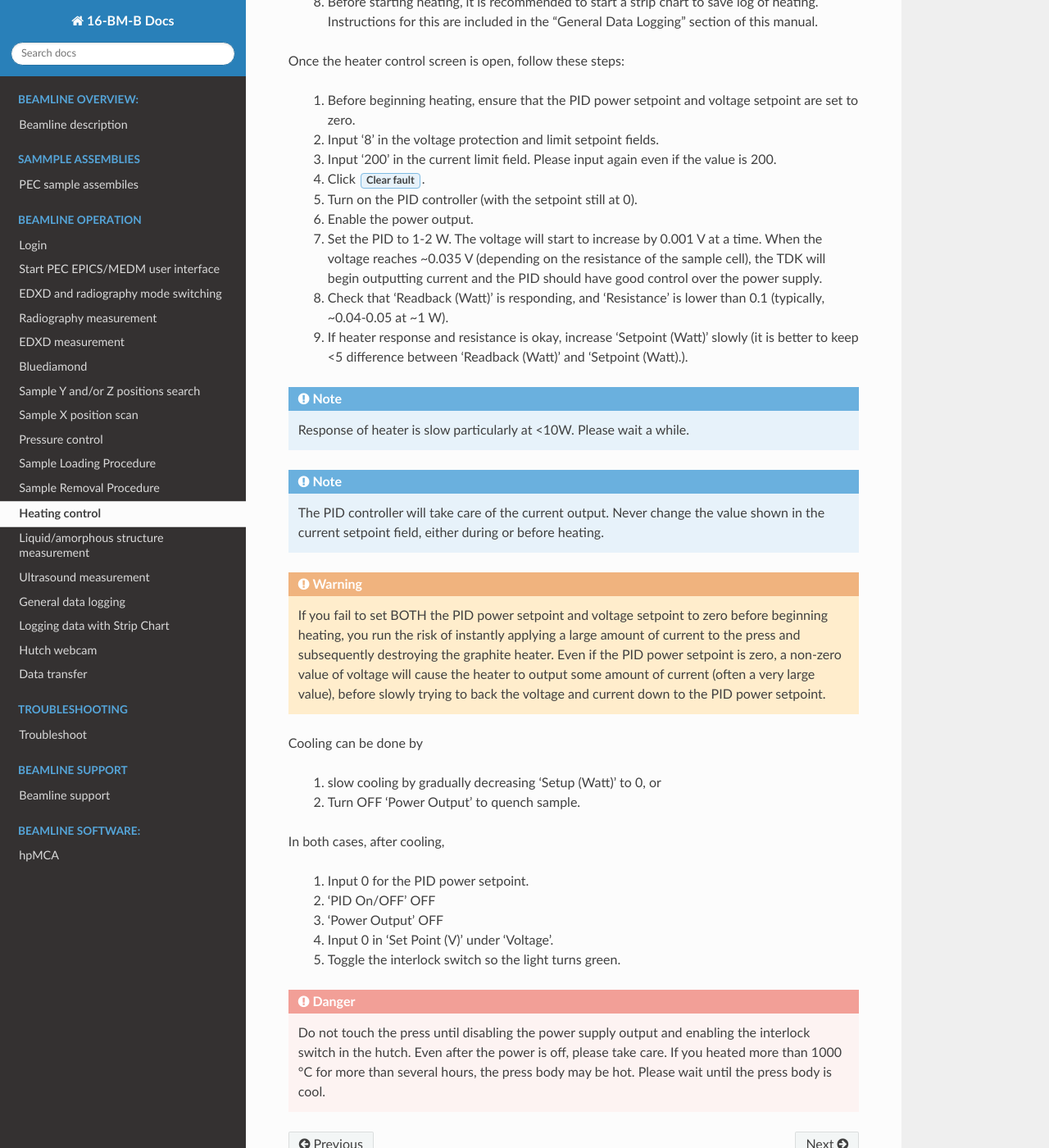
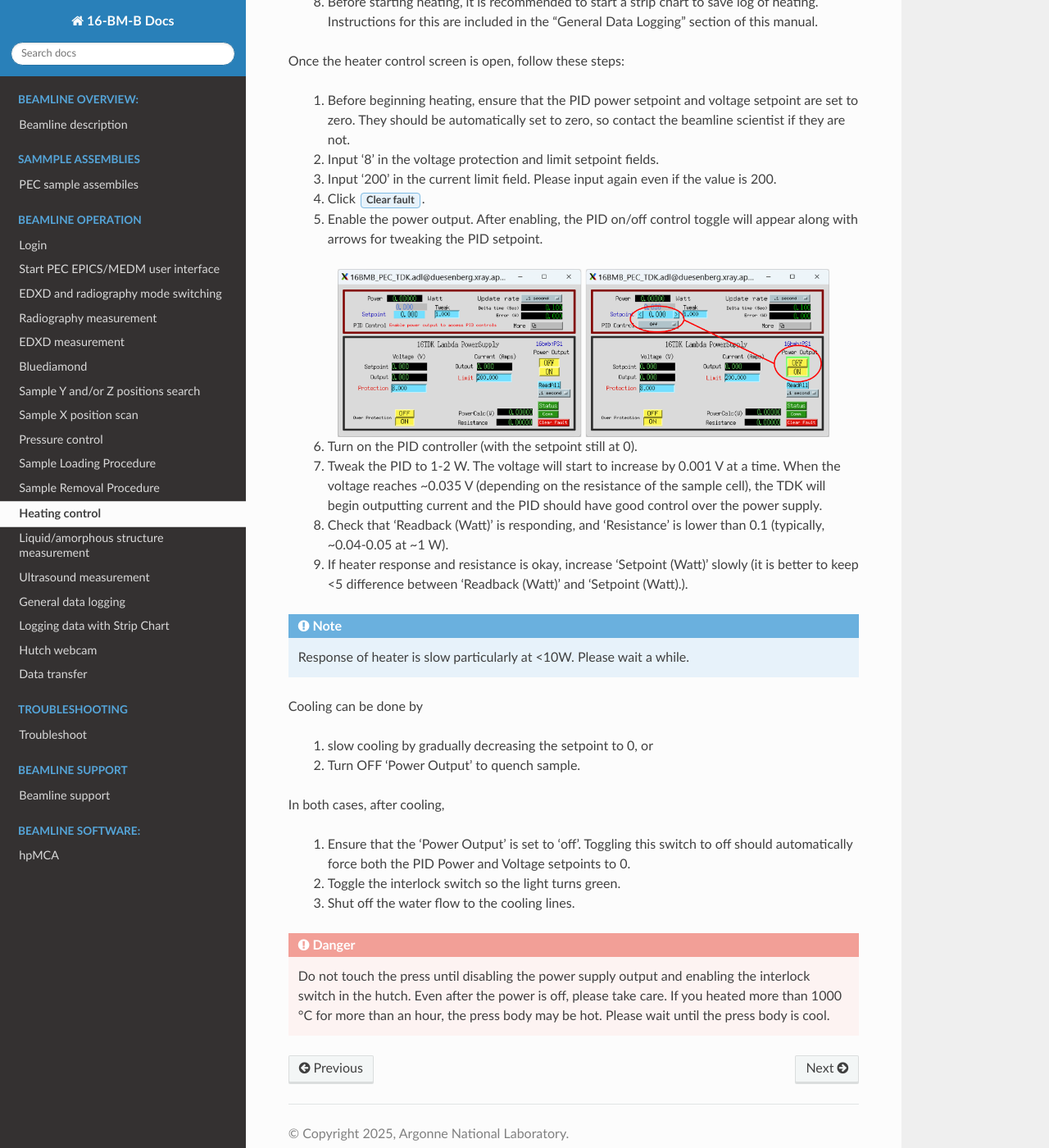
Before and after one commit to taeastmo/16BMB_manual, a Sphinx documentation site: the page built from docs/source/heating.rst, in a window 1280 px wide and 1400 px high, scrolled down 2365 px. Shown: the whole window at 82% size. Built offline with Sphinx 7.4.7 and the Read the Docs theme 3.1.0, drawn with Linux system fonts in a browser that asks for light colours.

Commit message:
Heating procedure updates
New heating procedure after adding additional safeguards to the heater MEDM control screen

```diff
--- a/docs/source/heating.rst
+++ b/docs/source/heating.rst
@@ -12,7 +12,6 @@ An interlock switch is located on the experimental table to the immediate right
    :alt: TDK_interlock_diagram
    :width: 600px
    :align: center
-
 
 
 .. figure:: /images/operation/TDK_heating_controls_menu.png
@@ -40,36 +39,34 @@ If you need to heat your sample during your experiment, the procedure is as foll
 
 Once the heater control screen is open, follow these steps:
 
-   1. Before beginning heating, ensure that the PID power setpoint and voltage setpoint are set to zero.
+   1. Before beginning heating, ensure that the PID power setpoint and voltage setpoint are set to zero. They should be automatically set to zero, so contact the beamline scientist if they are not.
    2. Input '8' in the voltage protection and limit setpoint fields.
    3. Input '200' in the current limit field. Please input again even if the value is 200.
    4.	Click :guilabel:`Clear fault`.
-   5. Turn on the PID controller (with the setpoint still at 0).
-   6. Enable the power output.
-   7. Set the PID to 1-2 W. The voltage will start to increase by 0.001 V at a time. When the voltage reaches ~0.035 V (depending on the resistance of the sample cell), the TDK will begin outputting current and the PID should have good control over the power supply.
+   5. Enable the power output. After enabling, the PID on/off control toggle will appear along with arrows for tweaking the PID setpoint.
+
+   .. figure:: /images/operation/heater_power_enable.png
+      :alt: heating_cable_connections
+      :width: 600px
+      :align: center
+
+   6. Turn on the PID controller (with the setpoint still at 0).
+   7. Tweak the PID to 1-2 W. The voltage will start to increase by 0.001 V at a time. When the voltage reaches ~0.035 V (depending on the resistance of the sample cell), the TDK will begin outputting current and the PID should have good control over the power supply.
    8. Check that 'Readback (Watt)' is responding, and 'Resistance' is lower than 0.1 (typically, ~0.04-0.05 at ~1 W).
-   9. If heater response and resistance is okay, increase 'Setpoint (Watt)' slowly (it is better to keep <5 difference between 'Readback (Watt)' and 'Setpoint (Watt).).
+   9.  If heater response and resistance is okay, increase 'Setpoint (Watt)' slowly (it is better to keep <5 difference between 'Readback (Watt)' and 'Setpoint (Watt).).
 
 .. Note:: Response of heater is slow particularly at <10W. Please wait a while.
 
 
-.. Note:: The PID controller will take care of the current output. Never change the value shown in the current setpoint field, either during or before heating.
-
-
-.. Warning:: If you fail to set BOTH the PID power setpoint and voltage setpoint to zero before beginning heating, you run the risk of instantly applying a large amount of current to the press and subsequently destroying the graphite heater. Even if the PID power setpoint is zero, a non-zero value of voltage will cause the heater to output some amount of current (often a very large value), before slowly trying to back the voltage and current down to the PID power setpoint.
-
-
 Cooling can be done by
 
-    (1) slow cooling by gradually decreasing 'Setup (Watt)' to 0, or
+    (1) slow cooling by gradually decreasing the setpoint to 0, or
     (2) Turn OFF 'Power Output' to quench sample.
 
 In both cases, after cooling,
 
-   #. Input 0 for the PID power setpoint.
-   #. 'PID On/OFF' OFF
-   #. 'Power Output' OFF
-   #. Input 0 in 'Set Point (V)' under 'Voltage'.
+   #. Ensure that the 'Power Output' is set to 'off'. Toggling this switch to off should automatically force both the PID Power and Voltage setpoints to 0.
    #. Toggle the interlock switch so the light turns green.
+   #. Shut off the water flow to the cooling lines.
 
-.. danger:: Do not touch the press until disabling the power supply output and enabling the interlock switch in the hutch. Even after the power is off, please take care. If you heated more than 1000 °C for more than several hours, the press body may be hot. Please wait until the press body is cool.
+.. danger:: Do not touch the press until disabling the power supply output and enabling the interlock switch in the hutch. Even after the power is off, please take care. If you heated more than 1000 °C for more than an hour, the press body may be hot. Please wait until the press body is cool.
```
Also changed, not shown: docs/source/images/operation/heater_power_enable.png (added), 1 other file.
